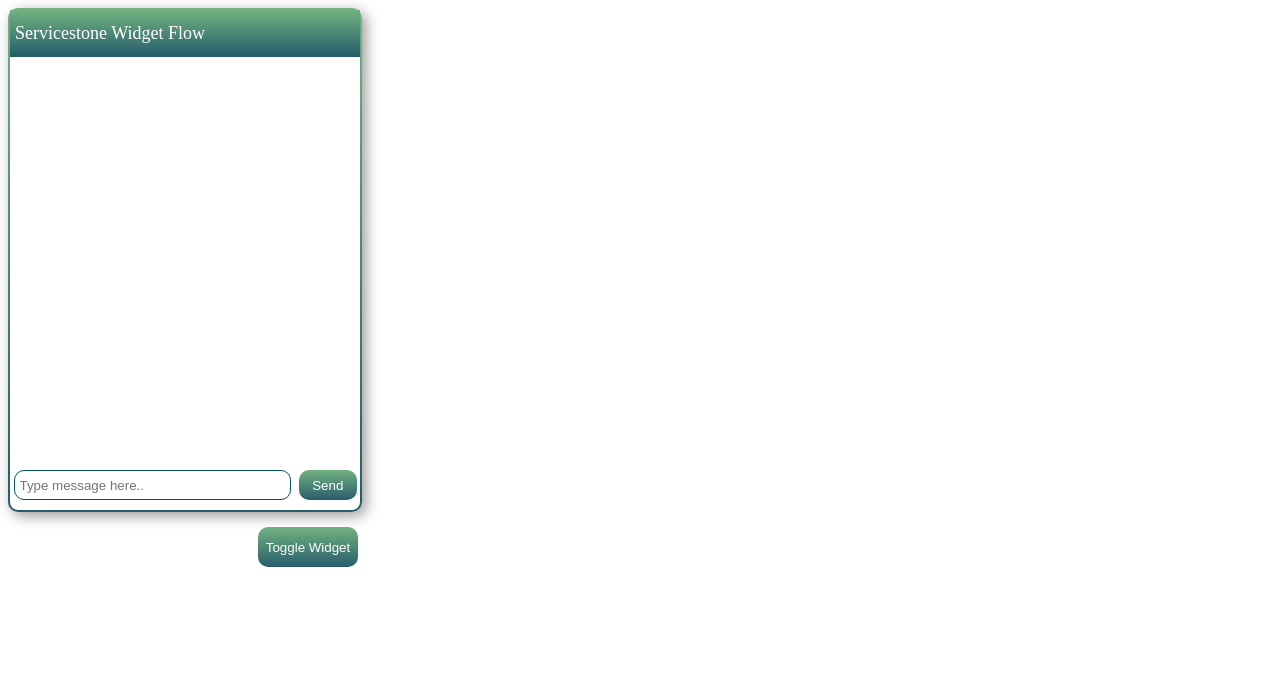
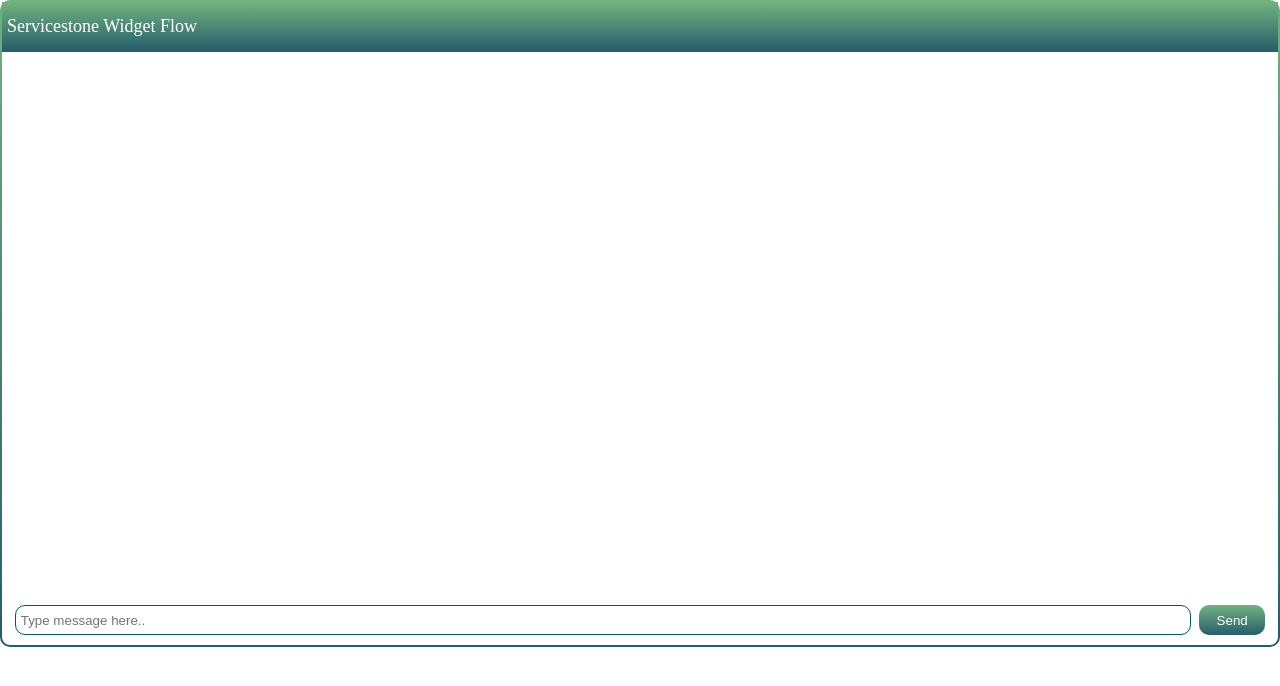
Before and after one commit to bendenizdeniz/web-widget-arge, a React (Create React App) app: page / in a window 1280 px wide. Shown: the top 686 px of the page. Built offline with nearby package versions, Linux system fonts and the light colour scheme.

Commit message:
web widget sizing

```diff
--- a/src/CustomWidget.css
+++ b/src/CustomWidget.css
@@ -16,20 +16,22 @@
 
 .container {
     display: flex;
-    justify-content: end;
-    flex-direction: column;
-    width: 350px;
+    /* justify-content: end; */
+    /* flex-direction: column; */
+    /* width: 350px; */
 }
-
+body{
+    margin: 0;
+}
 .widget-container {
-    max-width: 350px;
+    /* max-width: 350px; */
     width: 100%;
-    height: 500px;
+    height: 643px;
     display: flex;
     flex-direction: column;
     align-items: center;
     justify-content: center;
-    box-shadow: 4px 4px 14px rgba(0, 0, 0, 0.4);
+    /* box-shadow: 4px 4px 14px rgba(0, 0, 0, 0.4); */
     /* max-height: 600;  */
     /* padding: 5px;  */
     visibility: visible;
@@ -214,7 +216,7 @@ button:hover {
     margin-left: 0.5rem;
 }
 
-.toggle-container {
+/* .toggle-container {
     margin-top: 15px;
     align-self: flex-end;
 }
@@ -222,4 +224,4 @@ button:hover {
 .toggle-container>button {
     width: 100px;
     height: 40px;
-}
+} */
--- a/src/CustomWidget.js
+++ b/src/CustomWidget.js
@@ -56,7 +56,7 @@ export const CustomWidget = ({ remoteName = "", messages = [], handleSend }) =>
                 </section>
             </div>
 
-            <div className='toggle-container'>
+            {/* <div className='toggle-container'>
                 <button
                     className='visible-toggle-button'
                     onClick={() => {
@@ -65,7 +65,7 @@ export const CustomWidget = ({ remoteName = "", messages = [], handleSend }) =>
                 >
                     Toggle Widget
                 </button>
-            </div>
+            </div> */}
         </div >
     )
 }
```
